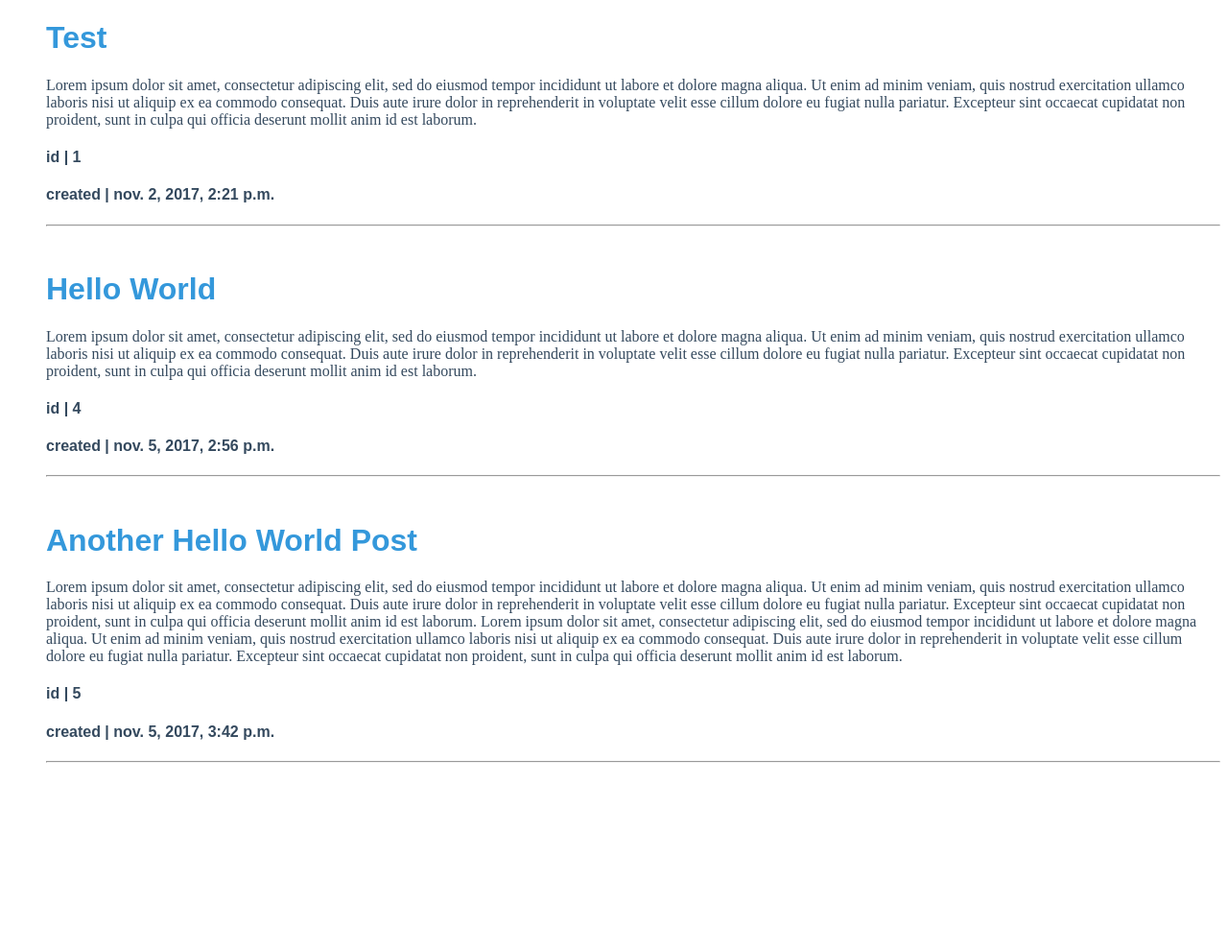
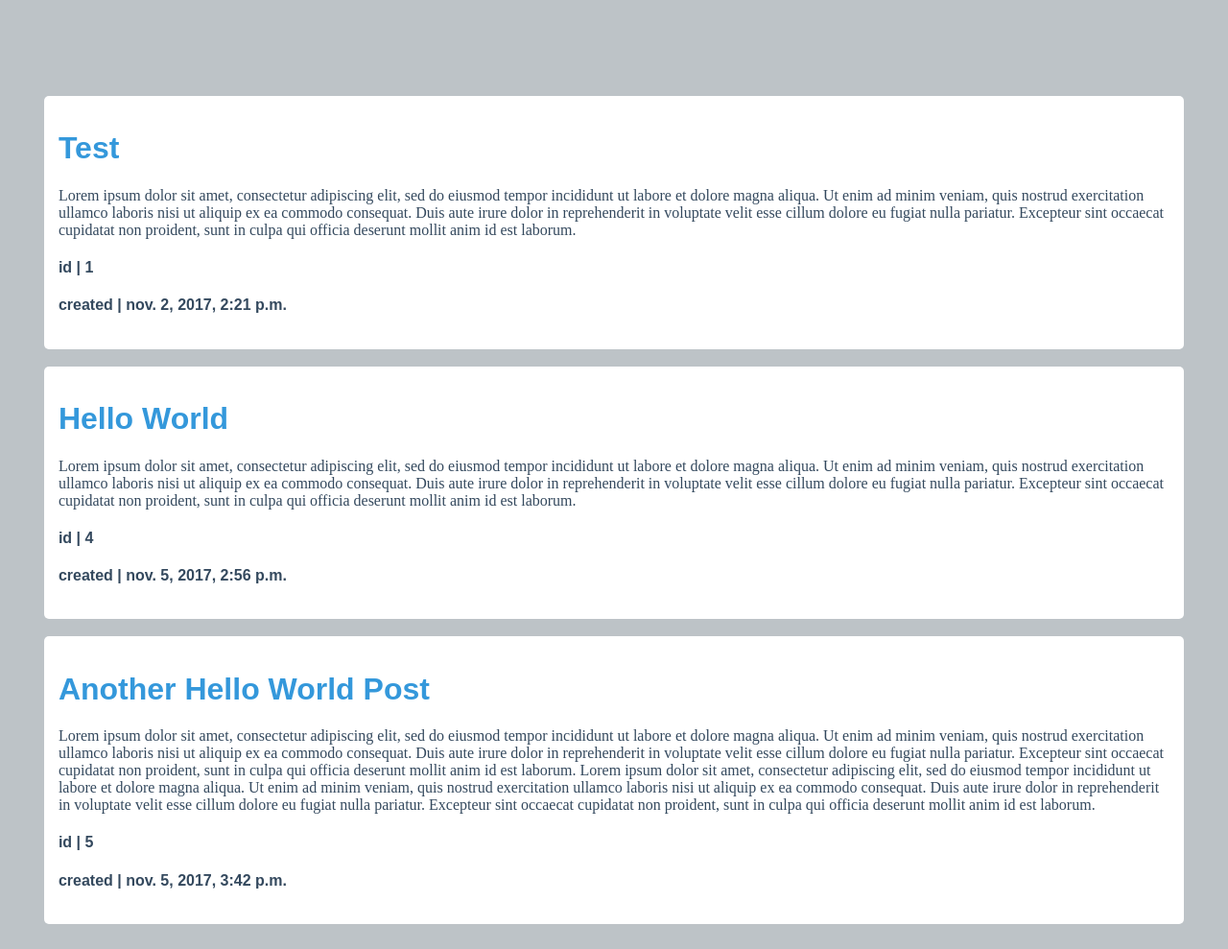
Before and after one commit to aalzamel/blog, a Django app: a page that uses posts/templates/post_list.html in a window 1280 px wide. Shown: the whole page at 96% size. Before the commit the page ends 795 px from the top, so only its background shows below. Run offline with Django 3.2, Linux system fonts and the light colour scheme; data comes from the database, SQL or seed files in the repository.

Commit message:
changed some styles, and the URL links methods

```diff
--- a/posts/models.py
+++ b/posts/models.py
@@ -1,4 +1,5 @@
 from django.db import models
+from django.core.urlresolvers import reverse
 
 
 class Post(models.Model):
@@ -9,3 +10,7 @@
 
 	def __str__(self):
 		return self.title
+
+
+	def get_absolute_url(self):
+		return reverse("detail", kwargs={"post_id":self.id})
--- a/posts/templates/post_list.html
+++ b/posts/templates/post_list.html
@@ -23,19 +23,34 @@
 		p {
 			color: #34495e;
 		}
+		body {
+			background-color: #bdc3c7;
+			margin-top: 100px;
+		}
+
+		.postlist {
+			background-color: #ffffff;
+			border-radius: 5px;
+			padding: 15px 15px 15px 15px;
+			margin-left: 3%;
+			margin-right: 3%;
+		}
 	</style>
 
 </head>
 <body>
 	{% for x in post_items %}
-	<ul>
-	<h1><a href="/detail/{{x.id}}"> {{x.title}} </a></h1>
-	<p>{{x.content}}</p>
-	<h4>ID | {{x.id}} </h4>
-	<h4>Created | {{x.timestamp}}</h4>
-	<hr>
+	<div class="postlist">
+		<!--
+			<h1><a href="{% url 'detail' post_id=x.id %}"> {{x.title}} </a></h1>
+			the above method and the below method are similar but the below (model method) is easier to use it multiple times given the short syntax.
+		-->
+		<h1><a href="{{x.get_absolute_url}}"> {{x.title}} </a></h1>
+		<p>{{x.content}}</p>
+		<h4>ID | {{x.id}} </h4>
+		<h4>Created | {{x.timestamp}}</h4>
+	</div>
 	<br>
-	</ul>
 	{% endfor %}
 
 
--- a/posts/urls.py
+++ b/posts/urls.py
@@ -5,5 +5,5 @@
     url(r'^home/$', views.post, name="newpost"),
 	url(r'^list/$', views.post_list, name="post_list"),
 	# the below URL format is called RegS - Python Regular Expressions
-	url(r'^detail/(?P<post_id>\d+)/$', views.post_detail, name="detail"),
+	url(r'^detssssail/(?P<post_id>\d+)/$', views.post_detail, name="detail"),
 ]
```
